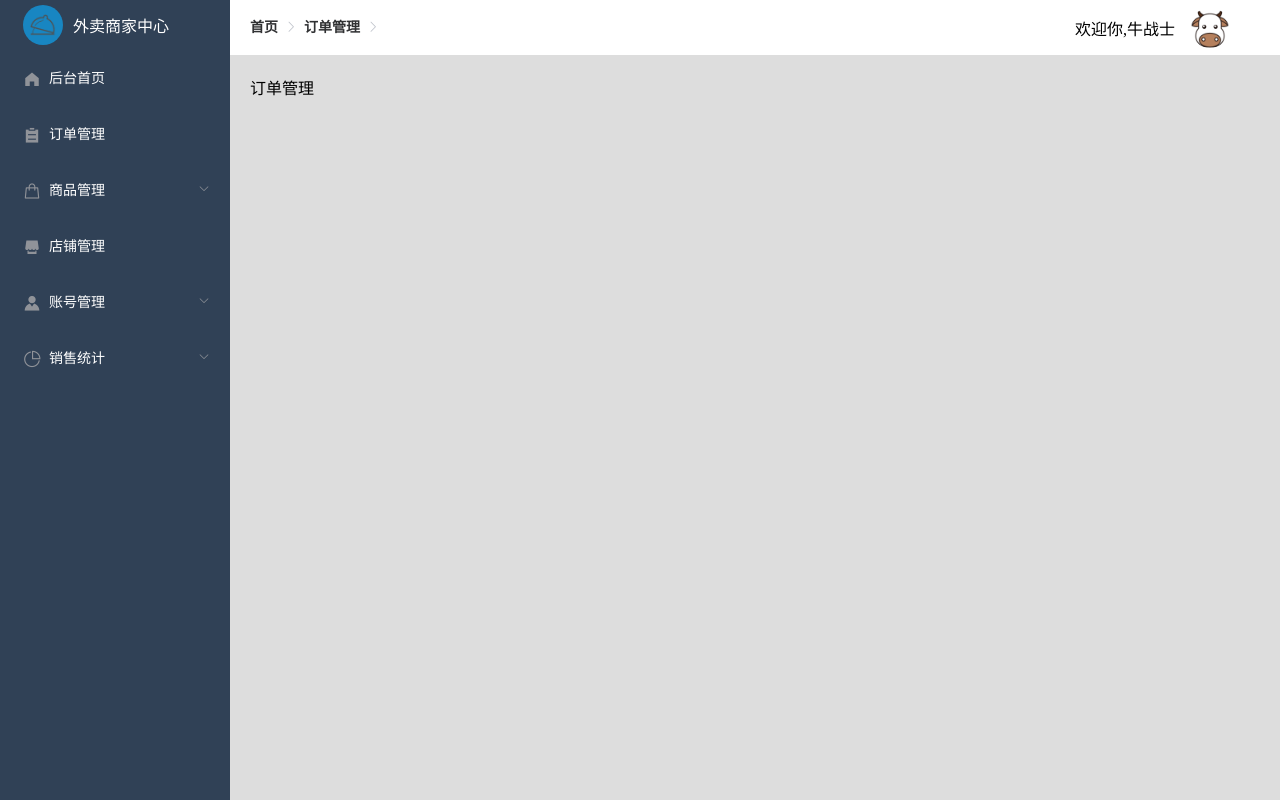
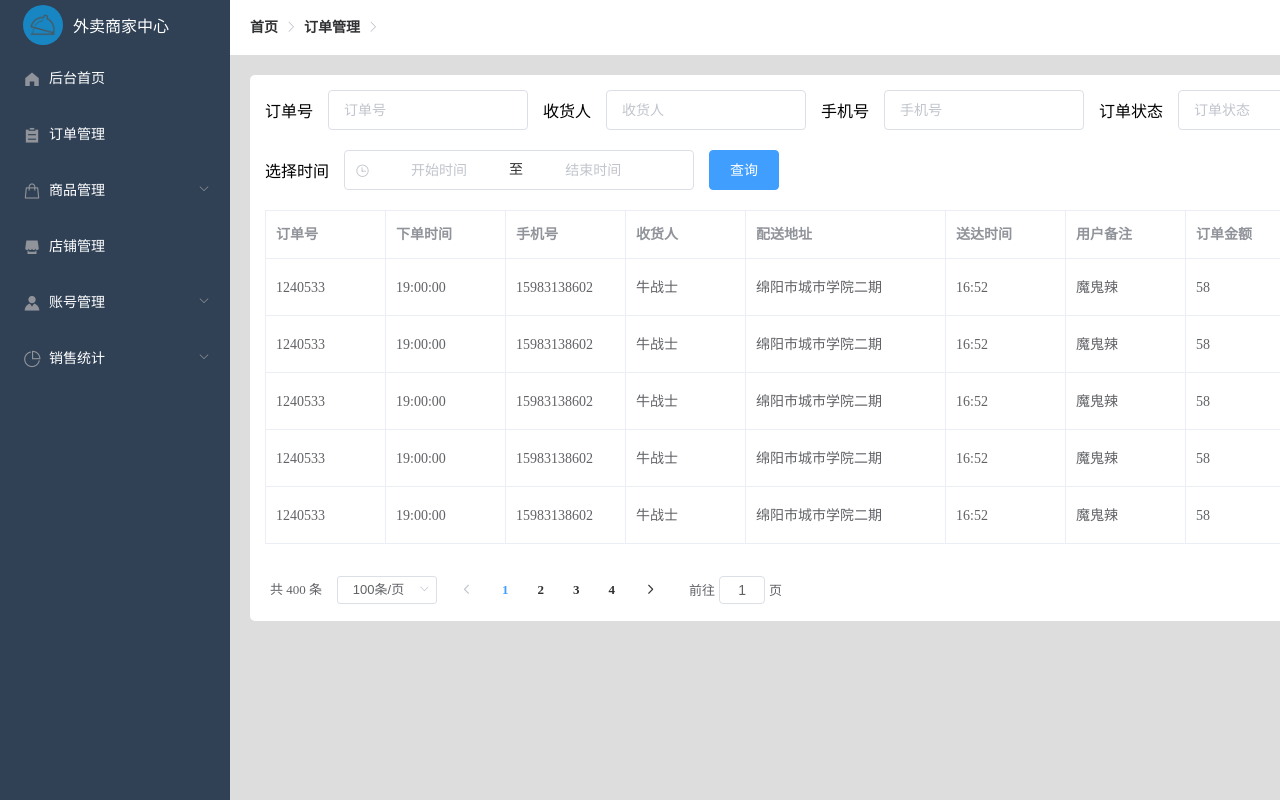
Before and after one commit to tdptdp1/vue2-demo, a Vue app: page /#/OderMan/ShopTotal in a window 1280 px wide. Built offline with nearby package versions, Linux system fonts and the light colour scheme.

Commit message:
订单管理功能开发完毕

```diff
--- a/src/views/AsideMenu/OderMan.vue
+++ b/src/views/AsideMenu/OderMan.vue
@@ -1,13 +1,201 @@
 <template>
   <div id="OderMan">
-    订单管理
+    <div class="headInput">
+      <label for="">订单号</label>
+      <el-input v-model="order" placeholder="订单号"></el-input>
+      <label for="">收货人</label>
+      <el-input v-model="harvest" placeholder="收货人"></el-input>
+      <label for="">手机号</label>
+      <el-input v-model="telePhone" placeholder="手机号"></el-input>
+      <label for="">订单状态</label>
+      <el-select v-model="oderStatus" placeholder="订单状态">
+        <el-option
+          v-for="item in options"
+          :key="item.value"
+          :label="item.label"
+          :value="item.value">
+        </el-option>
+      </el-select>
+    </div>
+    <div class="selectTime">
+      <label for="">选择时间</label>
+      <el-time-picker
+          is-range
+          v-model="value1"
+          range-separator="至"
+          start-placeholder="开始时间"
+          end-placeholder="结束时间"
+          placeholder="选择时间范围">
+      </el-time-picker>
+      <el-button type="primary">查询</el-button>
+    </div>
+    <div class="table_content">
+      <el-table
+          :data="tableData"
+          border
+          style="width: 100%">
+          <el-table-column
+            fixed
+            prop="orderNum"
+            label="订单号"
+            width="120">
+          </el-table-column>
+          <el-table-column
+            prop="oderTime"
+            label="下单时间"
+            width="120">
+          </el-table-column>
+          <el-table-column
+            prop="telePhone"
+            label="手机号"
+            width="120">
+          </el-table-column>
+          <el-table-column
+            prop="harvest"
+            label="收货人"
+            width="120">
+          </el-table-column>
+          <el-table-column
+            prop="address"
+            label="配送地址"
+            width="200">
+          </el-table-column>
+          <el-table-column
+            prop="reachTime"
+            label="送达时间"
+            width="120">
+          </el-table-column>
+          <el-table-column
+            prop="remark"
+            label="用户备注"
+            width="120">
+          </el-table-column>
+          <el-table-column
+            prop="oerderMoney"
+            label="订单金额"
+            width="120">
+          </el-table-column>
+          <el-table-column
+            prop="oerderStatus"
+            label="订单状态"
+            width="120">
+          </el-table-column>
+          <el-table-column
+            fixed="right"
+            label="操作"
+            width="100">
+            <template slot-scope="scope">
+              <el-button @click="handleClick(scope.row)" type="text" size="small">查看</el-button>
+              <el-button type="text" size="small">编辑</el-button>
+            </template>
+          </el-table-column>
+      </el-table>
+    </div>
+    <div class="block">
+    <el-pagination
+      :current-page="currentPage4"
+      :page-sizes="[100, 200, 300, 400]"
+      :page-size="100"
+      layout="total, sizes, prev, pager, next, jumper"
+      :total="400">
+    </el-pagination>
+  </div>
   </div>
 </template>
 
 <script>
-
+export default {
+  data () {
+    return {
+      order: '',
+      harvest: '',
+      telePhone: '',
+      oderStatus: '',
+      tableData: [{
+        orderNum: '1240533',
+        oderTime: '19:00:00',
+        telePhone: '15983138602',
+        harvest: '牛战士',
+        address: '绵阳市城市学院二期',
+        reachTime: '16:52',
+        remark: '魔鬼辣',
+        oerderMoney: '58',
+        oerderStatus: '已受理'
+      }, {
+        orderNum: '1240533',
+        oderTime: '19:00:00',
+        telePhone: '15983138602',
+        harvest: '牛战士',
+        address: '绵阳市城市学院二期',
+        reachTime: '16:52',
+        remark: '魔鬼辣',
+        oerderMoney: '58',
+        oerderStatus: '已受理'
+      }, {
+        orderNum: '1240533',
+        oderTime: '19:00:00',
+        telePhone: '15983138602',
+        harvest: '牛战士',
+        address: '绵阳市城市学院二期',
+        reachTime: '16:52',
+        remark: '魔鬼辣',
+        oerderMoney: '58',
+        oerderStatus: '已受理'
+      }, {
+        orderNum: '1240533',
+        oderTime: '19:00:00',
+        telePhone: '15983138602',
+        harvest: '牛战士',
+        address: '绵阳市城市学院二期',
+        reachTime: '16:52',
+        remark: '魔鬼辣',
+        oerderMoney: '58',
+        oerderStatus: '已受理'
+      }, {
+        orderNum: '1240533',
+        oderTime: '19:00:00',
+        telePhone: '15983138602',
+        harvest: '牛战士',
+        address: '绵阳市城市学院二期',
+        reachTime: '16:52',
+        remark: '魔鬼辣',
+        oerderMoney: '58',
+        oerderStatus: '已受理'
+      }]
+    }
+  }
+}
 </script>
 
 <style lang="less" scoped>
-
+  #OderMan{
+    padding: 15px;
+    border-radius: 5px;
+    background-color: white;
+    .headInput{
+      display: flex;
+      align-items: center;
+      min-width: 1135px;
+      margin-bottom: 20px;
+      .el-input{
+        width: 200px;
+        margin:0 15px;
+      }
+      .el-select{
+        margin-left: 15px;
+      }
+    }
+    .selectTime{
+      display: flex;
+      align-items: center;
+      margin-bottom: 20px;
+      .el-date-editor{
+        margin: 0 15px;
+      }
+    }
+    .table_content{
+      margin-bottom: 30px;
+      width: 1230px;
+    }
+  }
 </style>
```
